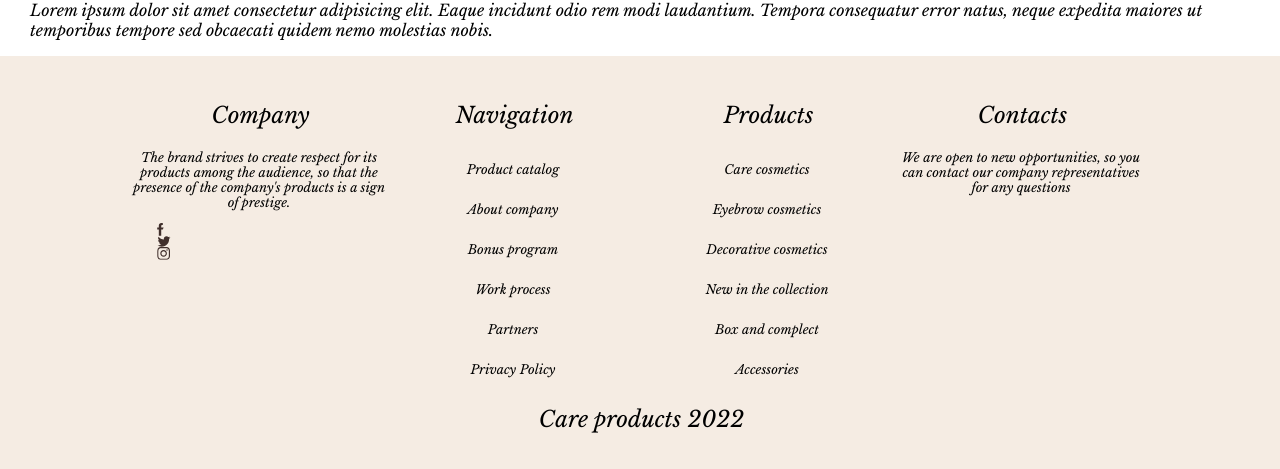
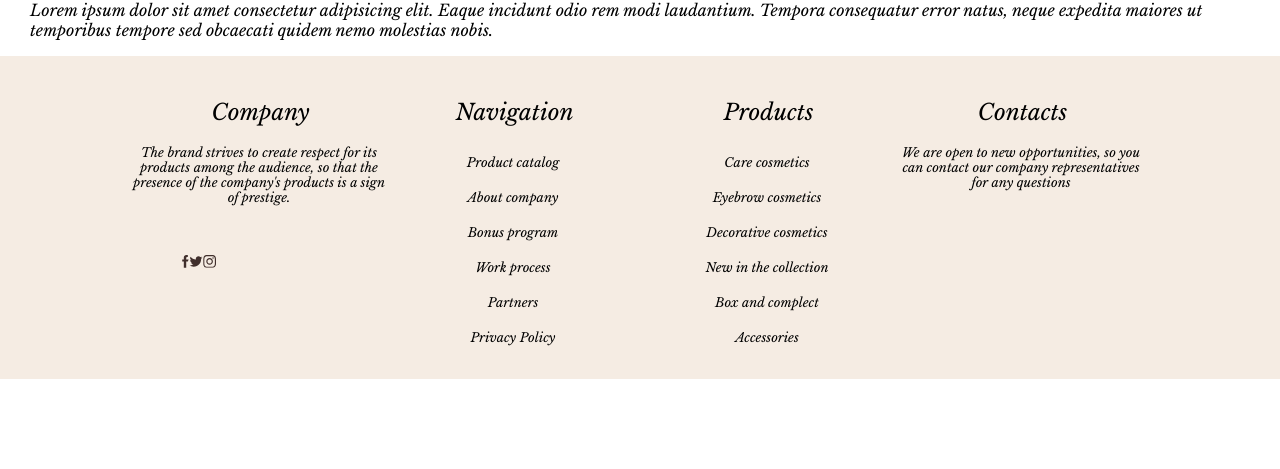
Before and after one commit to AigerimAkmatalieva/care-products-diploma-, a React (Create React App) app: page /signup in a window 1280 px wide. Shown: the part 797-1266 px from the top of the page. After the commit the page ends 1176 px from the top, so only its background shows below. Built offline with nearby package versions, Linux system fonts and the light colour scheme.

Commit message:
correct css

```diff
--- a/src/components/Footer/Footer.css
+++ b/src/components/Footer/Footer.css
@@ -74,7 +74,7 @@
   color: black;
 }
 .Footer .line-h {
-  line-height: 40px;
+  line-height: 35px;
 }
 .Footer h1 {
   font-size: 1.4rem;
@@ -88,7 +88,7 @@
   font-size: .8rem;
   font-weight: 400;
 }
-.Footer .display img {
+.Footer .display {
   display: flex;
-  margin-left: 25px;
+  margin: 50px;
 }
--- a/src/components/Footer/Footer.js
+++ b/src/components/Footer/Footer.js
@@ -2,8 +2,6 @@ import "./Footer.css";
 import facebook from "../../assets/facebook.svg";
 import twitter from "../../assets/twitter.svg";
 import instagram from "../../assets/instagram.svg";
-
-
 
 function Footer(props) {
   return (
@@ -12,7 +10,11 @@ function Footer(props) {
         <div className="row">
           <div className="col-3">
             <h1 className="line-h">Company</h1>
-        <p>The brand strives to create respect for its products among the audience, so that the presence of the company's products is a sign of prestige.</p>
+            <p>
+              The brand strives to create respect for its products among the
+              audience, so that the presence of the company's products is a sign
+              of prestige.
+            </p>
             <div className="display">
               <img src={facebook} alt="Facebook" className="facebook" />
               <img src={twitter} alt="Twitter" className="twitter" />
@@ -39,13 +41,15 @@ function Footer(props) {
           </div>
           <div className="col-3">
             <h1 className="line-h">Contacts</h1>
-        <p>We are open to new opportunities, so you can contact our company representatives for any questions</p>
+            <p>
+              We are open to new opportunities, so you can contact our company
+              representatives for any questions
+            </p>
           </div>
         </div>
-    <h1>Care products 2022</h1></div>
+      </div>
     </footer>
   );
-
 }
 
 export default Footer;
```
Lines whose indentation alone changed are shown as unchanged.
